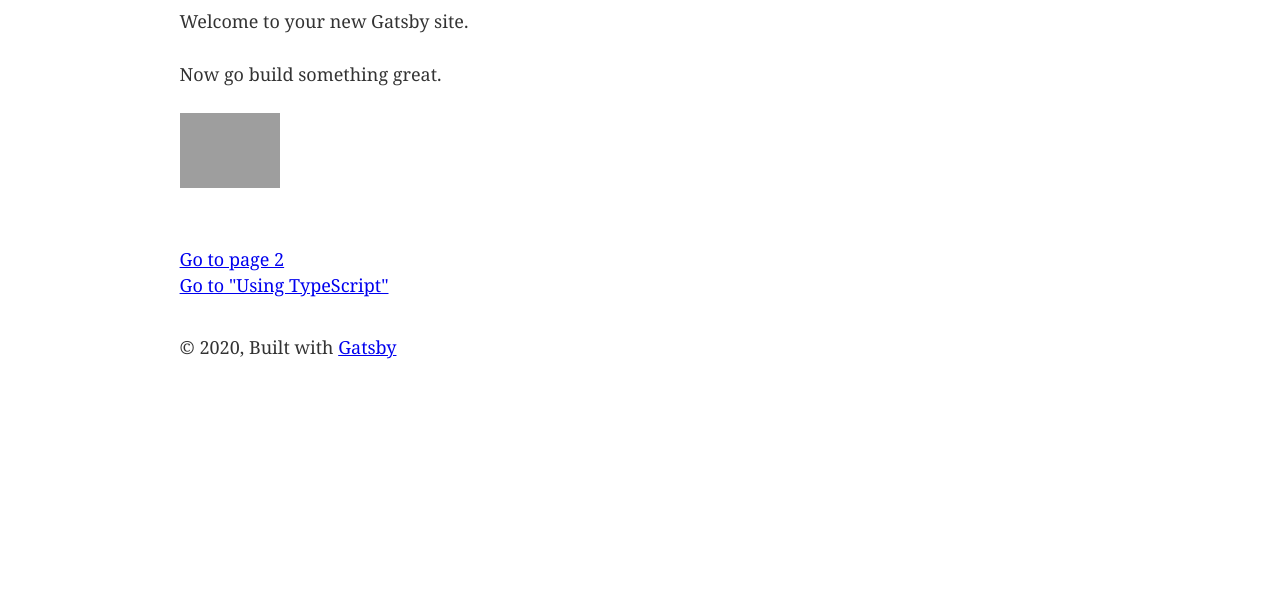
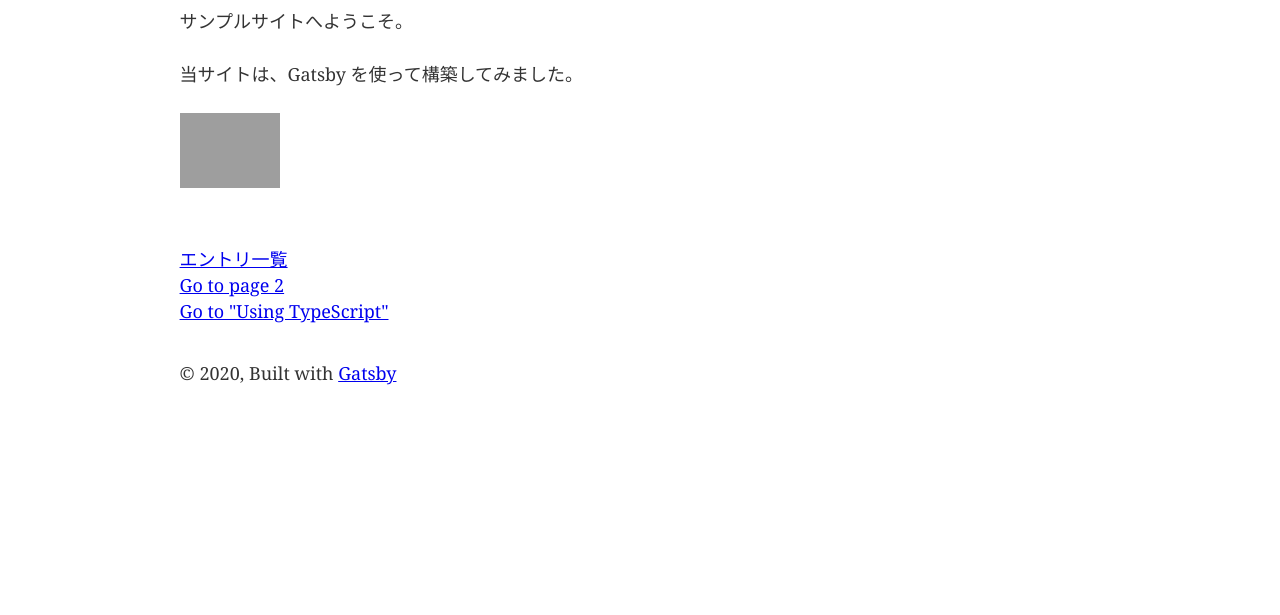
Before and after one commit to yossiee/sample-site, a Gatsby site: page / in a window 1280 px wide. Shown: the part 185-800 px from the top of the page. Built offline with nearby package versions, Linux system fonts and the light colour scheme; Gatsby itself is replaced by a stand-in of ours; grey boxes are pictures that could not be loaded.

Commit message:
Fix: sample text

```diff
--- a/src/pages/index.js
+++ b/src/pages/index.js
@@ -9,12 +9,13 @@ import SEO from "../components/seo"
 const IndexPage = () => (
   <Layout>
     <SEO title="Home" />
-    <h1>Hi people</h1>
-    <p>Welcome to your new Gatsby site.</p>
-    <p>Now go build something great.</p>
+    <h1>やっほー、こんにちは</h1>
+    <p>サンプルサイトへようこそ。</p>
+    <p>当サイトは、Gatsby を使って構築してみました。</p>
     <div style={{ maxWidth: `100px`, marginBottom: `1.45rem` }}>
       <img src={ProfileImg} alt="プロフィール画像" />
     </div>
+    <Link to="/entry/">エントリ一覧</Link> <br />
     <Link to="/page-2/">Go to page 2</Link> <br />
     <Link to="/using-typescript/">Go to "Using TypeScript"</Link>
   </Layout>
```
